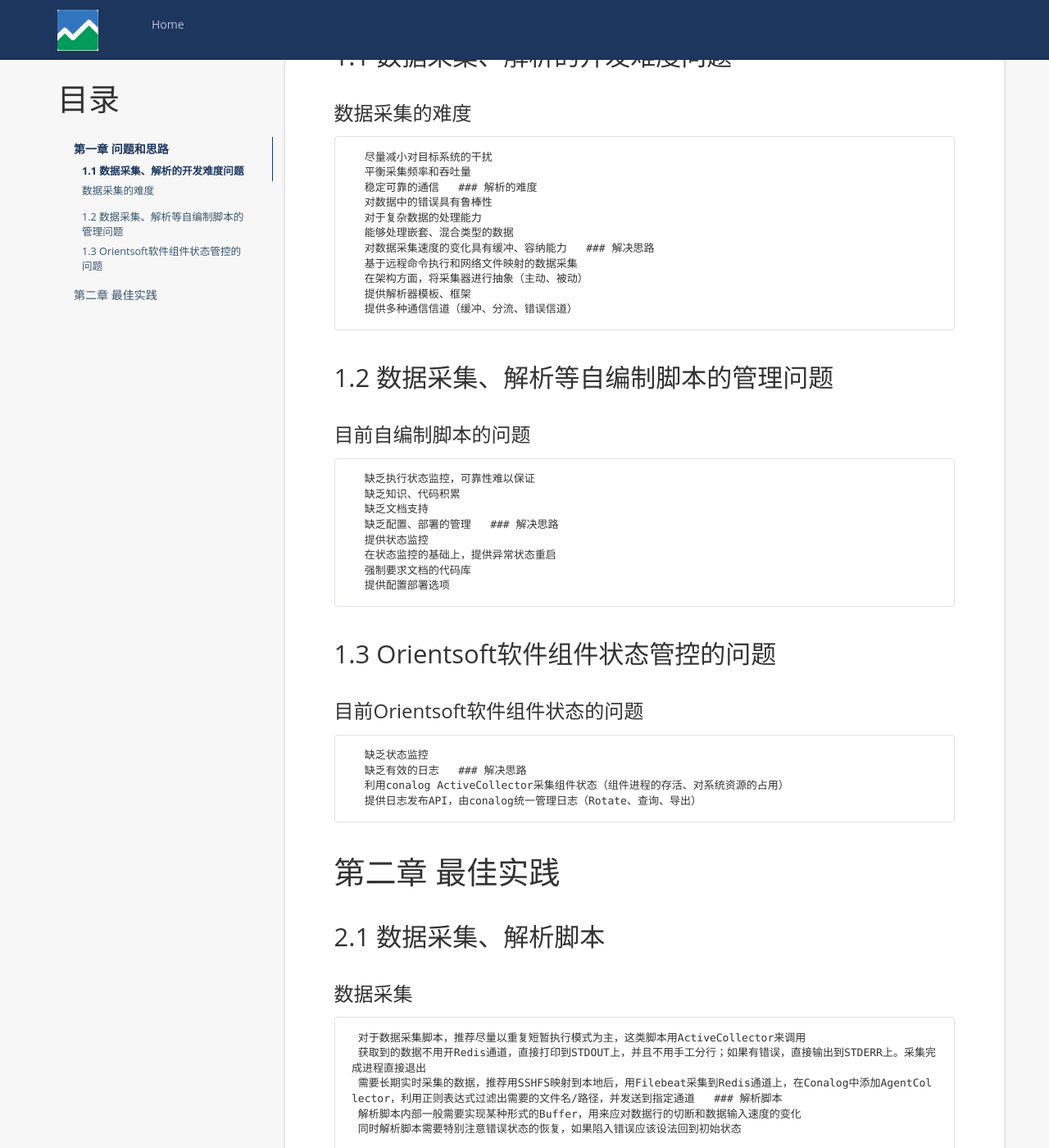
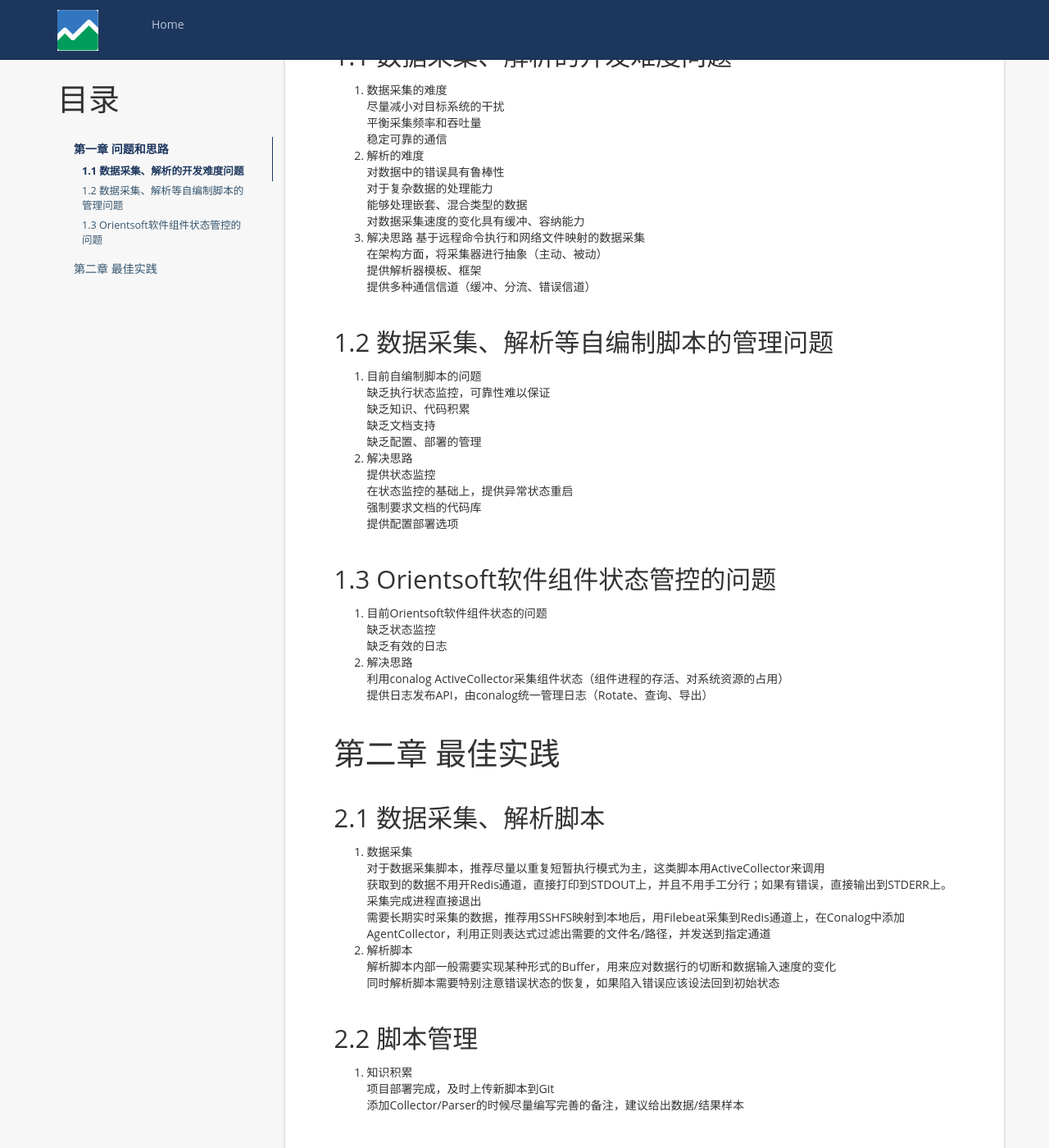
Before and after one commit to Orientsoft/conalog-doc, a Jekyll site: the page built from _posts/2017-06-23-white-paper.md, in a window 1280 px wide and 1400 px high, scrolled down 259 px. Shown: the whole window at 82% size. Built offline with Jekyll 4.4.1, drawn with Linux system fonts in a browser that asks for light colours; nearby versions of some CDN libraries; comment, search, counter and statistics services are not loaded; part of the change alters nothing that is shown; some of the changed text lies outside the part shown.

Commit message:
Update 2017-06-23-white-paper.md

```diff
--- a/_posts/2017-06-23-white-paper.md
+++ b/_posts/2017-06-23-white-paper.md
@@ -16,16 +16,16 @@ tag: 白皮书
 1.1 数据采集、解析的开发难度问题
 ------------------------------
 
-### 数据采集的难度
+1. 数据采集的难度
       尽量减小对目标系统的干扰
       平衡采集频率和吞吐量
       稳定可靠的通信
-### 解析的难度
+2. 解析的难度
       对数据中的错误具有鲁棒性
       对于复杂数据的处理能力
       能够处理嵌套、混合类型的数据
       对数据采集速度的变化具有缓冲、容纳能力
-### 解决思路
+3. 解决思路
       基于远程命令执行和网络文件映射的数据采集
       在架构方面，将采集器进行抽象（主动、被动）
       提供解析器模板、框架
@@ -34,12 +34,12 @@ tag: 白皮书
 1.2 数据采集、解析等自编制脚本的管理问题
 -------------------------------------
 
-### 目前自编制脚本的问题
+1. 目前自编制脚本的问题
       缺乏执行状态监控，可靠性难以保证
       缺乏知识、代码积累
       缺乏文档支持
       缺乏配置、部署的管理
-### 解决思路
+2. 解决思路
       提供状态监控
       在状态监控的基础上，提供异常状态重启
       强制要求文档的代码库
@@ -48,10 +48,10 @@ tag: 白皮书
 1.3 Orientsoft软件组件状态管控的问题
 ----------------------------------
 
-### 目前Orientsoft软件组件状态的问题
+1. 目前Orientsoft软件组件状态的问题
       缺乏状态监控
       缺乏有效的日志
-### 解决思路
+2. 解决思路
       利用conalog ActiveCollector采集组件状态（组件进程的存活、对系统资源的占用）
       提供日志发布API，由conalog统一管理日志（Rotate、查询、导出）
 
@@ -62,24 +62,24 @@ tag: 白皮书
 2.1 数据采集、解析脚本
 --------------------
 
-### 数据采集
+1. 数据采集
      对于数据采集脚本，推荐尽量以重复短暂执行模式为主，这类脚本用ActiveCollector来调用
      获取到的数据不用开Redis通道，直接打印到STDOUT上，并且不用手工分行；如果有错误，直接输出到STDERR上。采集完成进程直接退出
      需要长期实时采集的数据，推荐用SSHFS映射到本地后，用Filebeat采集到Redis通道上，在Conalog中添加AgentCollector，利用正则表达式过滤出需要的文件名/路径，并发送到指定通道
-### 解析脚本
+2. 解析脚本
      解析脚本内部一般需要实现某种形式的Buffer，用来应对数据行的切断和数据输入速度的变化
      同时解析脚本需要特别注意错误状态的恢复，如果陷入错误应该设法回到初始状态
 
 2.2 脚本管理
 ------------
 
-### 知识积累
+1. 知识积累
      项目部署完成，及时上传新脚本到Git
      添加Collector/Parser的时候尽量编写完善的备注，建议给出数据/结果样本
 
 2.3 日志管控
 -----------
 
-### 日志集中
+1. 日志集中
      推荐使用Conalog提供的Restful API接口直接将日志推送到Conalog
      编写统一的脚本进行资源状况采集
```
